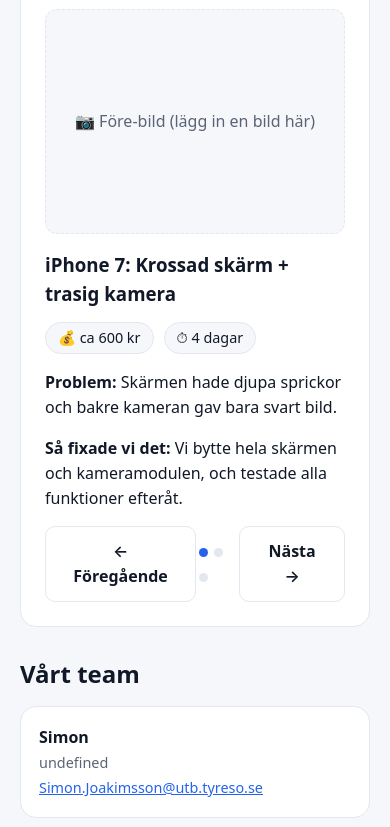
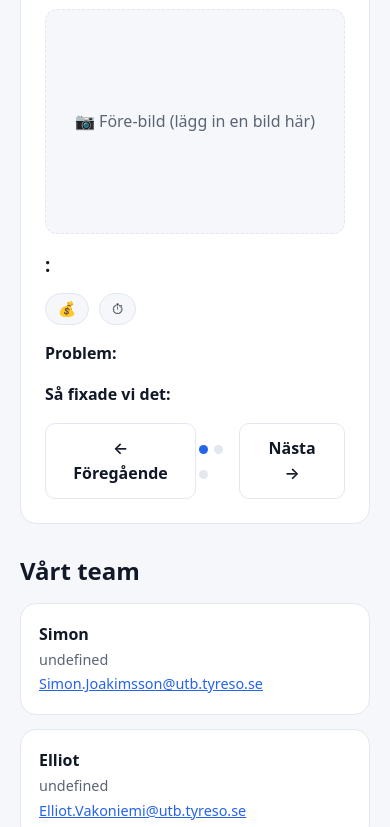
Before and after one commit to RedRobot1/IphoneReperation, a plain HTML site: page index.html in a window 390 px wide. Shown: the part 1531-2358 px from the top of the page. Drawn offline with Linux system fonts and the light colour scheme.

Commit message:
Add empty cases for iPhone models in index.html

```diff
--- a/index.html
+++ b/index.html
@@ -113,9 +113,9 @@
   back:{label:"baksida (glas)",p:[200,300,400],d:4,re:/baksida|bakglas|bak glas|bakre glas/i}
 };
 const CASES=[
-  {model:"iPhone 7",title:"Krossad skärm + trasig kamera",before:"",after:"",problem:"Skärmen hade djupa sprickor och bakre kameran gav bara svart bild.",fix:"Vi bytte hela skärmen och kameramodulen, och testade alla funktioner efteråt.",price:"ca 600 kr",time:"4 dagar"},
-  {model:"iPhone 6s",title:"Batteriet dog efter en timme",before:"",after:"",problem:"Telefonen stängdes av vid 30 % batteri.",fix:"Vi öppnade telefonen, bytte batteriet och satte tillbaka nytt tätningslim.",price:"ca 150 kr",time:"1 dag"},
-  {model:"iPhone X",title:"Laddar inte",before:"",after:"",problem:"Kabeln satt löst och telefonen laddade bara ibland.",fix:"Laddporten var full av damm och en kontakt var skadad. Vi rengjorde och bytte den.",price:"ca 250 kr",time:"2 dagar"}
+  {model:"",title:"",before:"",after:"",problem:"",fix:"",price:"",time:""},
+  {model:"",title:"",before:"",after:"",problem:"",fix:"",price:"",time:""},
+  {model:"",title:"",before:"",after:"",problem:"",fix:"",price:"",time:""}
 ];
 /* Bilder: lägg bildfilerna i en mapp "bilder" bredvid index.html och skriv t.ex. before:"bilder/iphone7-fore.jpg" */
 /* ======================= */
```
